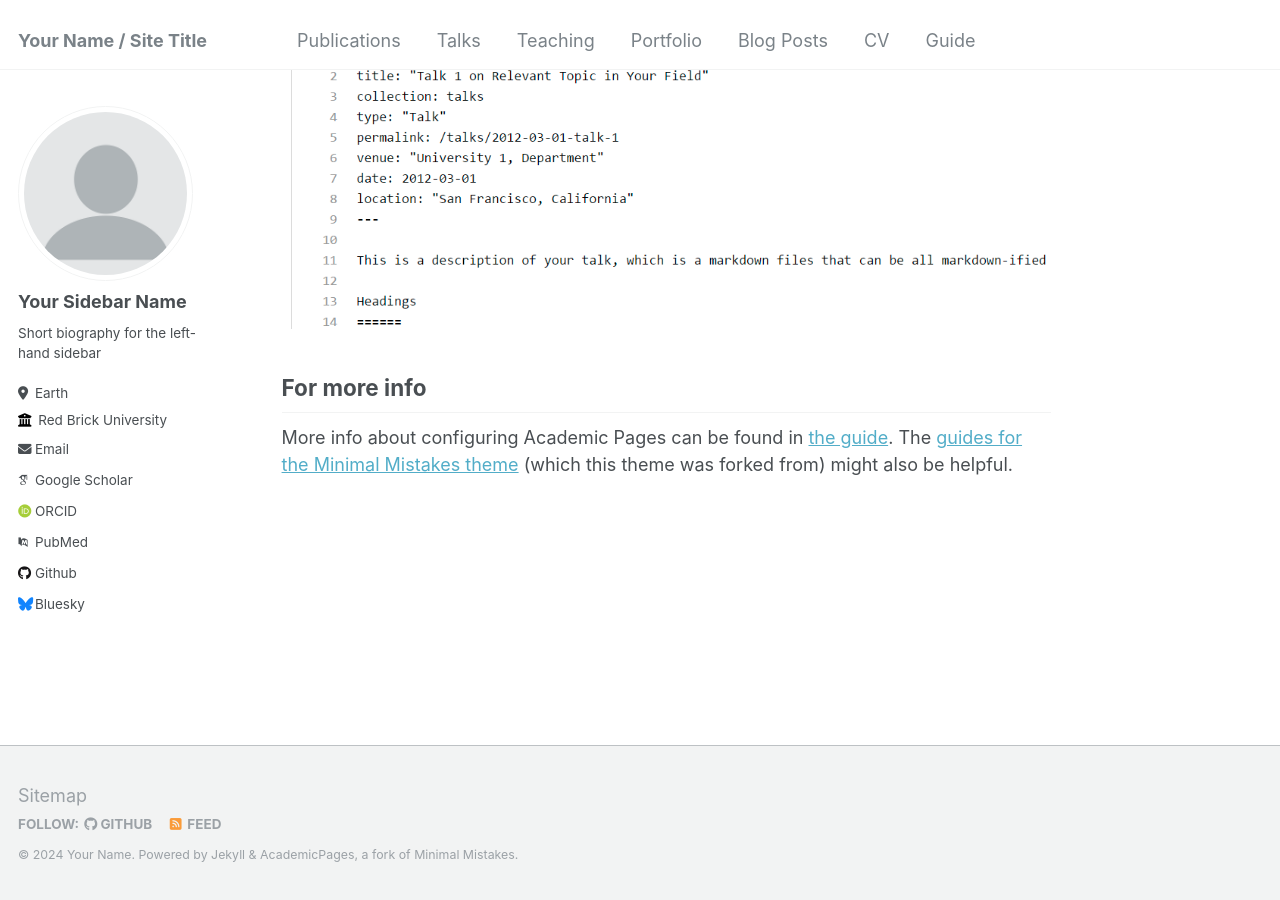
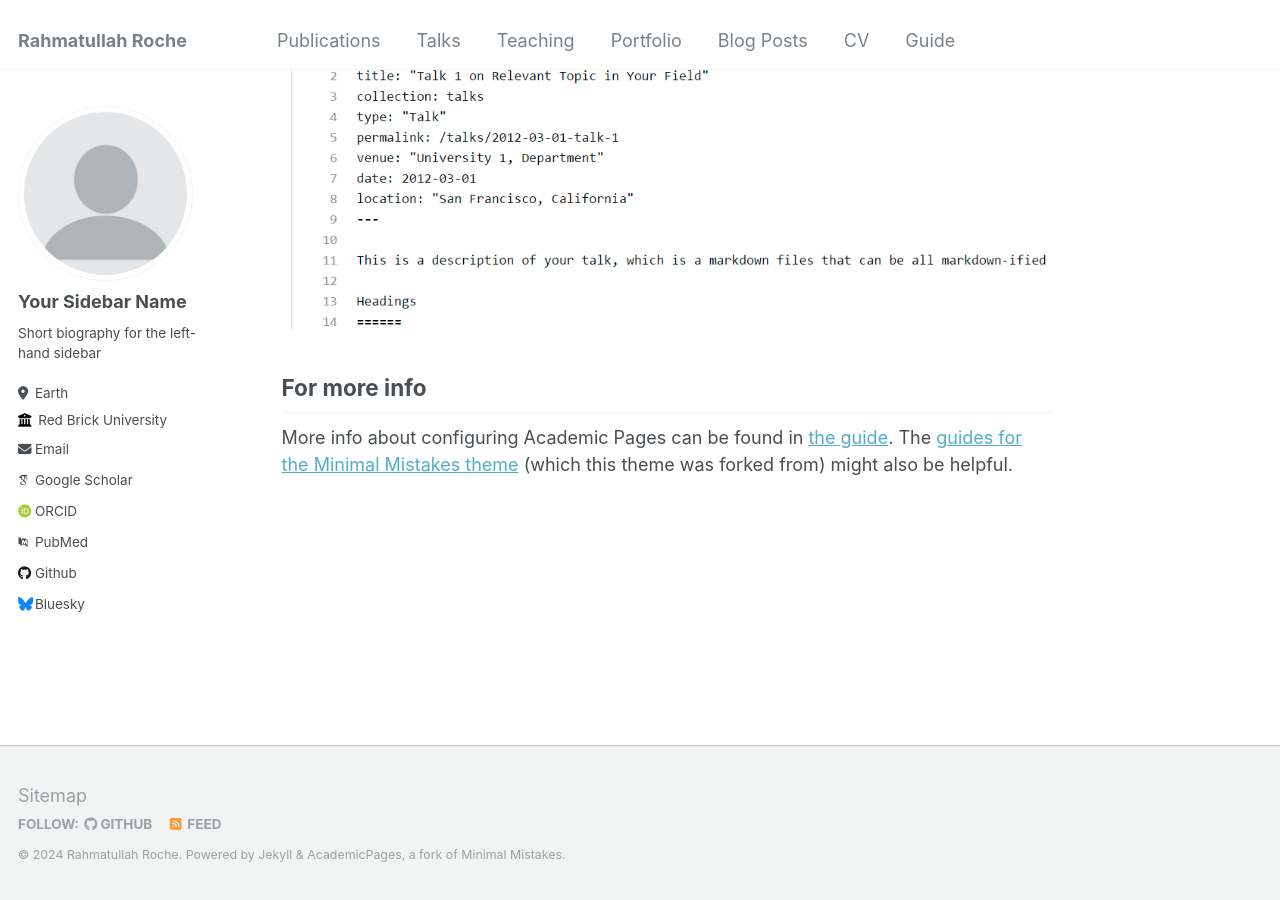
Before and after one commit to Roche78/rahmatullahr.github.io, a Jekyll site: the page built from _pages/about.md, in a window 1280 px wide and 900 px high, scrolled down 2660 px. Built offline with Jekyll 4.4.1, drawn with Linux system fonts in a browser that asks for light colours; some web fonts are replaced.

Commit message:
Update _config.yml

```diff
--- a/_config.yml
+++ b/_config.yml
@@ -8,13 +8,13 @@
 
 # Basic Site Settings
 locale                   : "en-US"
-title                    : "Your Name / Site Title"
+title                    : "Rahmatullah Roche"
 title_separator          : "-"
-name                     : &name "Your Name"
+name                     : &name "Rahmatullah Roche"
 description              : &description "personal description"
-url                      : https://academicpages.github.io # the base hostname & protocol for your site e.g. "https://mmistakes.github.io"
+url                      : https://rahmatullahr.github.io # the base hostname & protocol for your site e.g. "https://mmistakes.github.io"
 baseurl                  : "" # the subpath of your site, e.g. "/blog"
-repository               : "academicpages/academicpages.github.io"
+repository               : "Roche78/rahmatullahr.github.io"
 
 # Site Author - The following control what appear as part of the author content on the side bar.
 #               If a field is blank the icon and link will not appear, otherwise it will be shown.
```
